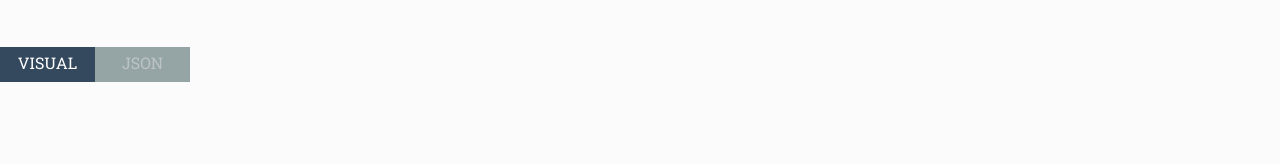
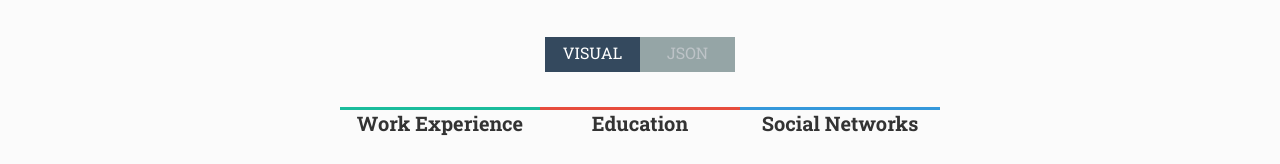
Before and after one commit to sankethkatta/sankethkatta.github.io, a plain HTML site: page index.html in a window 1280 px wide. Shown: the part 302-466 px from the top of the page. Drawn offline with nearby package versions, Linux system fonts and the light colour scheme.

Commit message:
added legend, centered display modes

```diff
--- a/index.html
+++ b/index.html
@@ -19,6 +19,18 @@
     <div id="modes">
         <div id="visual-button" class="button active">Visual</div>
         <div id="json-button" class="button">JSON</div>
+    </div>
+
+    <div id="legend">
+        <h3 class="legend-item palette-turquoise">
+            Work Experience
+        </h3>
+        <h3 class="legend-item palette-alizarin">
+            Education
+        </h3>
+        <h3 class="legend-item palette-peter-river">
+           Social Networks
+        </h3>
     </div>
 
     <div id="container"></div>
@@ -81,7 +93,7 @@
     </script>
     <script id="social-template" type="text/template">
         <div class="block-wrapper">
-            <div class="block front palette-belize-hole">
+            <div class="block front palette-peter-river">
                 <a class="block-main" href="<%=url%>" target="_blank">
                     <div class="block-left">
                         <div class="block-title"><%=network%></div>
@@ -93,7 +105,7 @@
                 </a>
             </div>
 
-            <div class="block back palette-peter-river">
+            <div class="block back palette-belize-hole">
                 <div class="block-main">
                     <pre><code><%=theJSON%></code></pre>
                 </div>
--- a/static/css/style.css
+++ b/static/css/style.css
@@ -1,6 +1,7 @@
 body, html {
     width: 100%;
     height: 100%;
+    min-height: 100%;
     margin: 0px;
     border: 0px;
     padding: 0px;
@@ -12,14 +13,14 @@ body, html {
 #container {
     width: 100%;
     height: 100%;
-    padding-bottom: 100px;
+    min-height: 100%;
     margin: 0 auto;
 }
 
 
 #header {
     margin: 0 auto;
-    margin-bottom: 50px;
+    margin-bottom: 40px;
 }
 
 #cover {
@@ -216,6 +217,7 @@ body, html {
     cursor: pointer;
     height: 70px;
     width: 190px;
+    margin: 0 auto;
 }
 
 .button {
@@ -233,6 +235,38 @@ body, html {
     color: #fff;
     background-color: #34495e;
 }
+
+#legend {
+    width: 600px;
+    height: 30px;
+    margin: 0 auto;
+    margin-bottom: 40px;
+}
+
+.legend-item {
+    float: left;
+    width: 200px;
+    font-size: 20px;
+    text-align: center;
+    margin: 0px;
+}
+
+#legend, .legend-item {
+    -o-transition: all .8s ease-in-out;
+    -ms-transition: all .8s ease-in-out;
+    -moz-transition: all .8s ease-in-out;
+    -webkit-transition: all .8s ease-in-out;
+    transition: all .8s ease-in-out;
+}
+
+/*
+#foot {
+    width: 100%;
+    height: 40px;
+    margin-top: 50px;
+    background-color: rgba(0, 0, 0, 0.06);
+}
+*/
 
 /* FlatUI Colors */
 .palette-turquoise {
@@ -330,17 +364,44 @@ body, html {
     .block-main pre {
         padding: 15px;
     }
+
+    #legend {
+        width: 300px;
+    }
+
+    .legend-item {
+        width: 100px;
+        font-size: 15px;
+    }
 }
 
 @media (min-width: 470px) {
     #container {
         width: 470px;
     }
+
+    #legend {
+        width: 450px;
+    }
+
+    .legend-item {
+        width: 150px;
+        font-size: 18px;
+    }
 }
 
 @media (min-width: 940px) {
     #container {
         width: 940px;
+    }
+
+    #legend {
+        width: 600px;
+    }
+
+    .legend-item {
+        width: 200px;
+        font-size: 20px;
     }
 }
 
```
